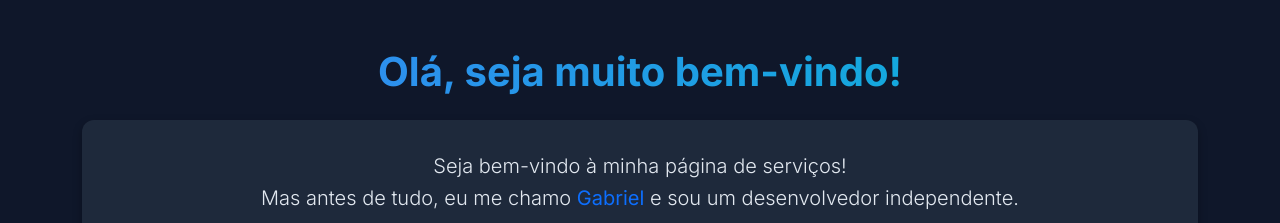
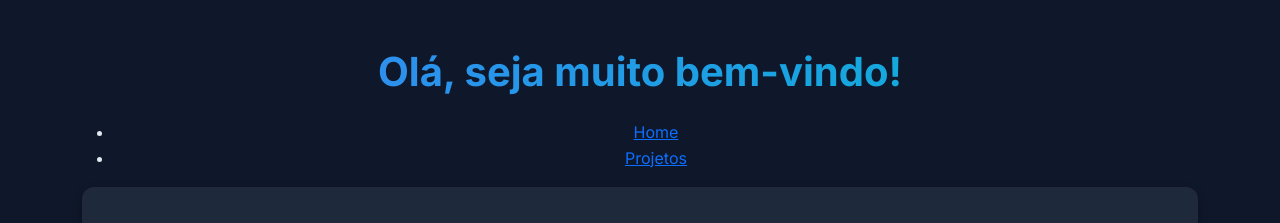
Before and after one commit to Gabriel698-code/servi-os, a plain HTML site: page index.html in a window 1280 px wide. Shown: the top 223 px of the page. Drawn offline with nearby package versions, Linux system fonts and the light colour scheme.

Commit message:
Atualizar o index.html

```diff
--- a/index.html
+++ b/index.html
@@ -12,6 +12,13 @@
     <body>
         <main class="container py-5 text-center">
             <h1 class="display-5 fw-bold mb-4" id="bemvindo">Olá, seja muito bem-vindo!</h1>
+
+<nav>
+  <ul class="menu">
+		<li><a href="#">Home</a></li>
+		<li><a href="#">Projetos</a></li>
+	 </ul>
+</nav>
 
             <section id="sobre-mim" class="mb-5">
                 <p class="lead">
```
